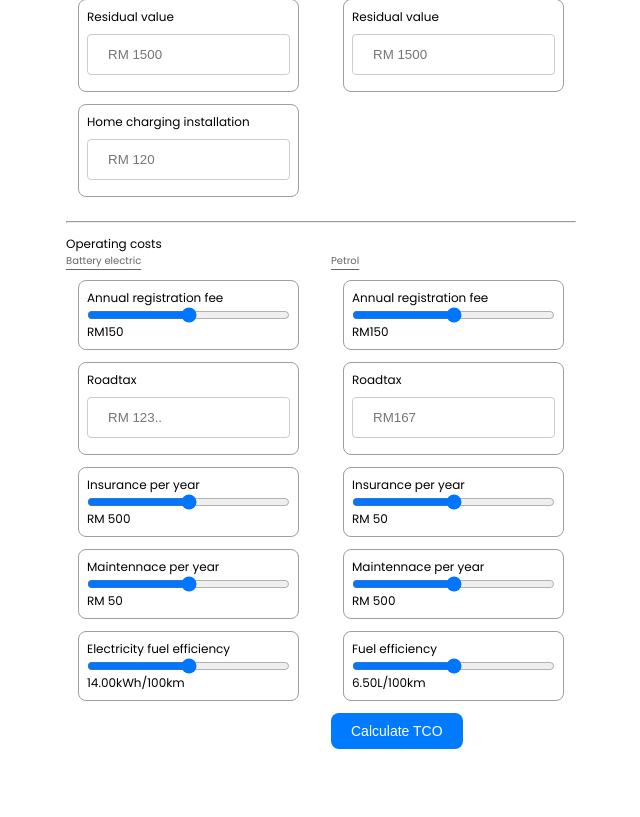
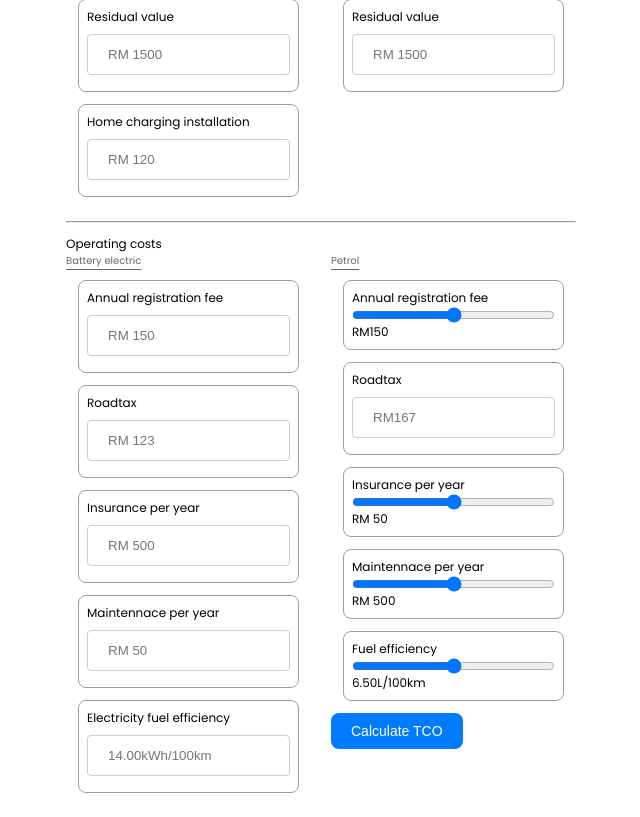
Before and after one commit to Liyana04/ev-fleet-conversion-tool, a FastAPI app: page /tco-form in a window 1280 px wide. Shown: the part 872-1689 px from the top of the page, without its empty margins (54-694 px from the left). Before the commit the page ends 1621 px from the top, so only its background shows below. Run offline with FastAPI, Linux system fonts and the light colour scheme.

Commit message:
edit html

```diff
--- a/templates/tco-tool.html
+++ b/templates/tco-tool.html
@@ -163,27 +163,32 @@
 
                 <div class="question">
                   <label>Annual registration fee</label>
-                  <input type="range" class="form-range" id="customRange1"> RM150
+                  <input type="text" id="customRange1" placeholder="RM 150">
+                  <!-- <input type="range" class="form-range" id="customRange1"> RM150 -->
                 </div>
 
                 <div class="question">
                   <label>Roadtax</label>
-                  <input type="text" id="roadtax" name="roadtax" placeholder="RM 123..">
+                  <input type="text" id="customRange1" placeholder="RM 123">
+                  <!-- <input type="text" id="roadtax" name="roadtax" placeholder="RM 123.."> -->
                 </div>
 
                 <div class="question">
                   <label>Insurance per year</label>
-                  <input type="range" class="form-range" id="customRange1"> RM 500
+                  <input type="text" id="customRange1" placeholder="RM 500">
+                  <!-- <input type="range" class="form-range" id="customRange1"> RM 500 -->
                 </div>
 
                 <div class="question">
                   <label>Maintennace per year</label>
-                  <input type="range" class="form-range" id="customRange1"> RM 50
+                  <input type="text" id="customRange1" placeholder="RM 50">
+                  <!-- <input type="range" class="form-range" id="customRange1"> RM 50 -->
                 </div>
 
                 <div class="question">
                   <label>Electricity fuel efficiency</label>
-                  <input type="range" class="form-range" id="customRange1"> 14.00kWh/100km
+                  <input type="text" id="customRange1" placeholder="14.00kWh/100km">
+                  <!-- <input type="range" class="form-range" id="customRange1"> 14.00kWh/100km -->
                 </div>
 
               </div>
```
